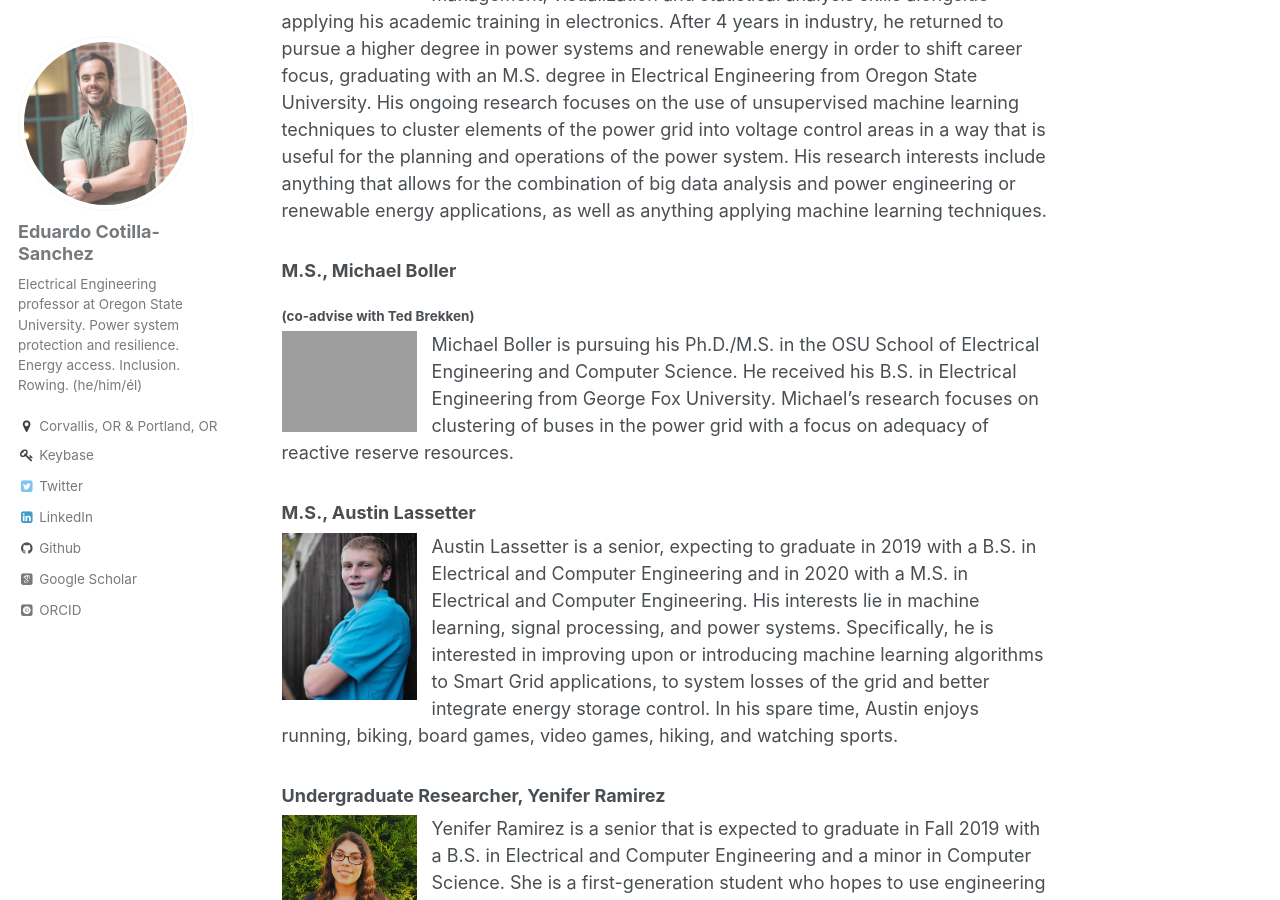
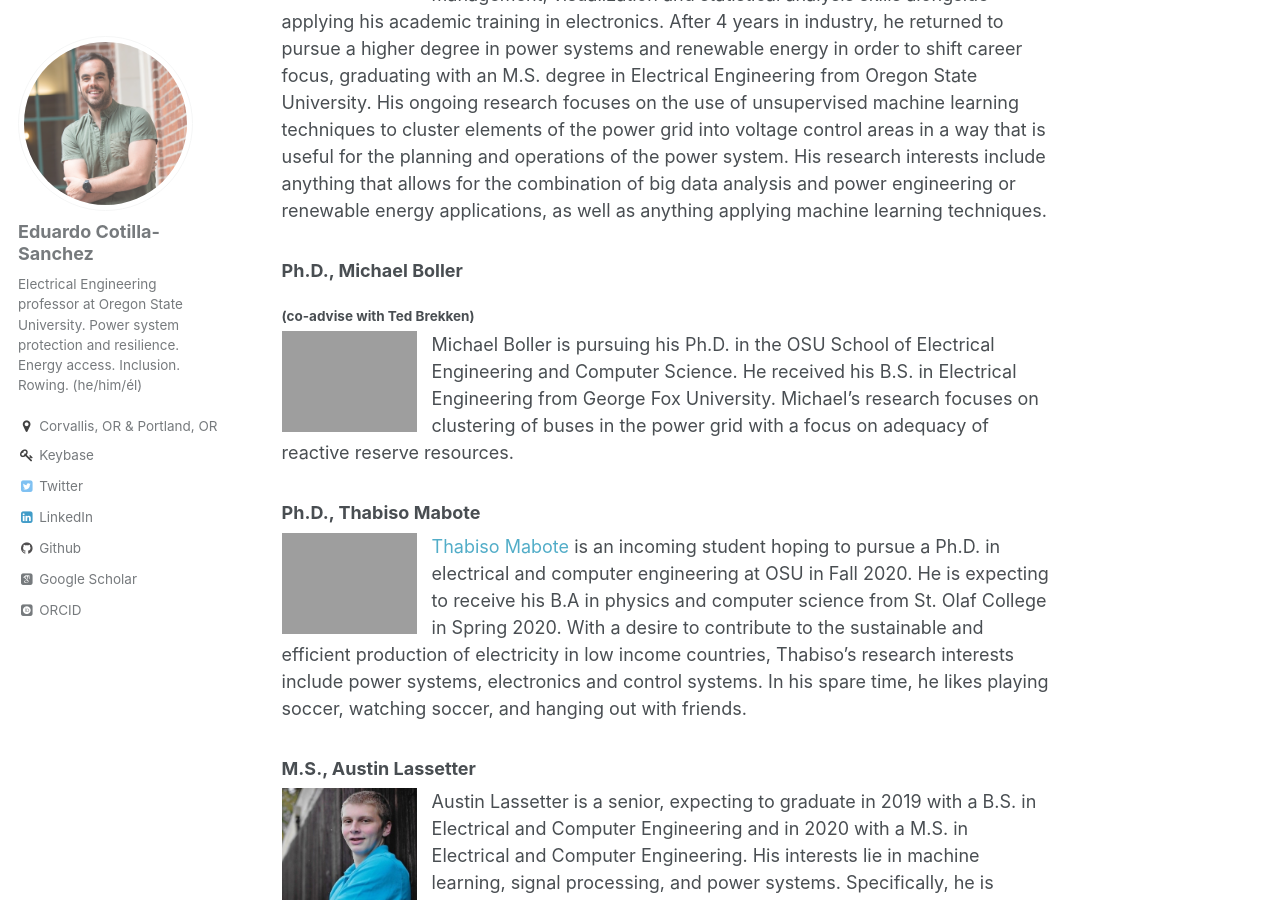
Before and after one commit to ecotillasanchez/ecotillasanchez.github.io, a Jekyll site: the page built from _pages/students.md, in a window 1280 px wide and 900 px high, scrolled down 1432 px. Built offline with Jekyll 4.4.1, drawn with Linux system fonts in a browser that asks for light colours; some web fonts are replaced.

Commit message:
Added Thabiso to students tab.

```diff
--- a/_pages/students.md
+++ b/_pages/students.md
@@ -19,9 +19,12 @@ Travis Hagan graduated from Oregon State University with a Bachelor of Science i
 ###### (co-advise with Ted Brekken)
 <img align="left" src="https://ecotillasanchez.github.io/files/david.jpeg" alt="David Glennon" width="150" height="200" style="padding-right:15px"> David Glennon is Ph.D. candidate in the Power and Energy Systems group at OSU’s school of Electrical Engineering and Computer Science. He graduated with a B.S. in Electrical Engineering from Northern Arizona University in 2013, and immediately began work in the semiconductor industry, working as a IC Product Engineer for a large implantable medical device company. Through work, he developed data management, visualization and statistical analysis skills alongside applying his academic training in electronics. After 4 years in industry, he returned to pursue a higher degree in power systems and renewable energy in order to shift career focus, graduating with an M.S. degree in Electrical Engineering from Oregon State University. His ongoing research focuses on the use of unsupervised machine learning techniques to cluster elements of the power grid into voltage control areas in a way that is useful for the planning and operations of the power system. His research interests include anything that allows for the combination of big data analysis and power engineering or renewable energy applications, as well as anything applying machine learning techniques.
 
-### M.S., Michael Boller
+### Ph.D., Michael Boller
 ###### (co-advise with Ted Brekken)
-<img align="left" src="https://ecotillasanchez.github.io/files/michael.jpeg" alt="Michael Boller" width="150" height="200" style="padding-right:15px"> Michael Boller is pursuing his Ph.D./M.S. in the OSU School of Electrical Engineering and Computer Science. He received his B.S. in Electrical Engineering from George Fox University. Michael’s research focuses on clustering of buses in the power grid with a focus on adequacy of reactive reserve resources.
+<img align="left" src="https://ecotillasanchez.github.io/files/michael.jpeg" alt="Michael Boller" width="150" height="200" style="padding-right:15px"> Michael Boller is pursuing his Ph.D. in the OSU School of Electrical Engineering and Computer Science. He received his B.S. in Electrical Engineering from George Fox University. Michael’s research focuses on clustering of buses in the power grid with a focus on adequacy of reactive reserve resources.
+
+### Ph.D., Thabiso Mabote
+<img align="left" src="https://ecotillasanchez.github.io/files/thabiso.jpeg" alt="Thabiso Mabote" width="150" height="200" style="padding-right:15px"> [Thabiso Mabote](https://www.linkedin.com/in/thabiso-mabote-321013100/) is an incoming student hoping to pursue a Ph.D. in electrical and computer engineering at OSU in Fall 2020. He is expecting to receive his B.A in physics and computer science from St. Olaf College in Spring 2020. With a desire to contribute to the sustainable and efficient production of electricity in low income countries, Thabiso’s research interests include power systems, electronics and control systems. In his spare time, he likes playing soccer, watching soccer, and hanging out with friends.
 
 ### M.S., Austin Lassetter
 <img align="left" src="https://ecotillasanchez.github.io/files/austin.jpeg" alt="Austin Lassetter" width="150" height="200" style="padding-right:15px"> Austin Lassetter is a senior, expecting to graduate in 2019 with a B.S. in Electrical and Computer Engineering and in 2020 with a M.S. in Electrical and Computer Engineering. His interests lie in machine learning, signal processing, and power systems. Specifically, he is interested in improving upon or introducing machine learning algorithms to Smart Grid applications, to system losses of the grid and better integrate energy storage control. In his spare time, Austin enjoys running, biking, board games, video games, hiking, and watching sports.
```
Also changed, not shown: 1 other file.
